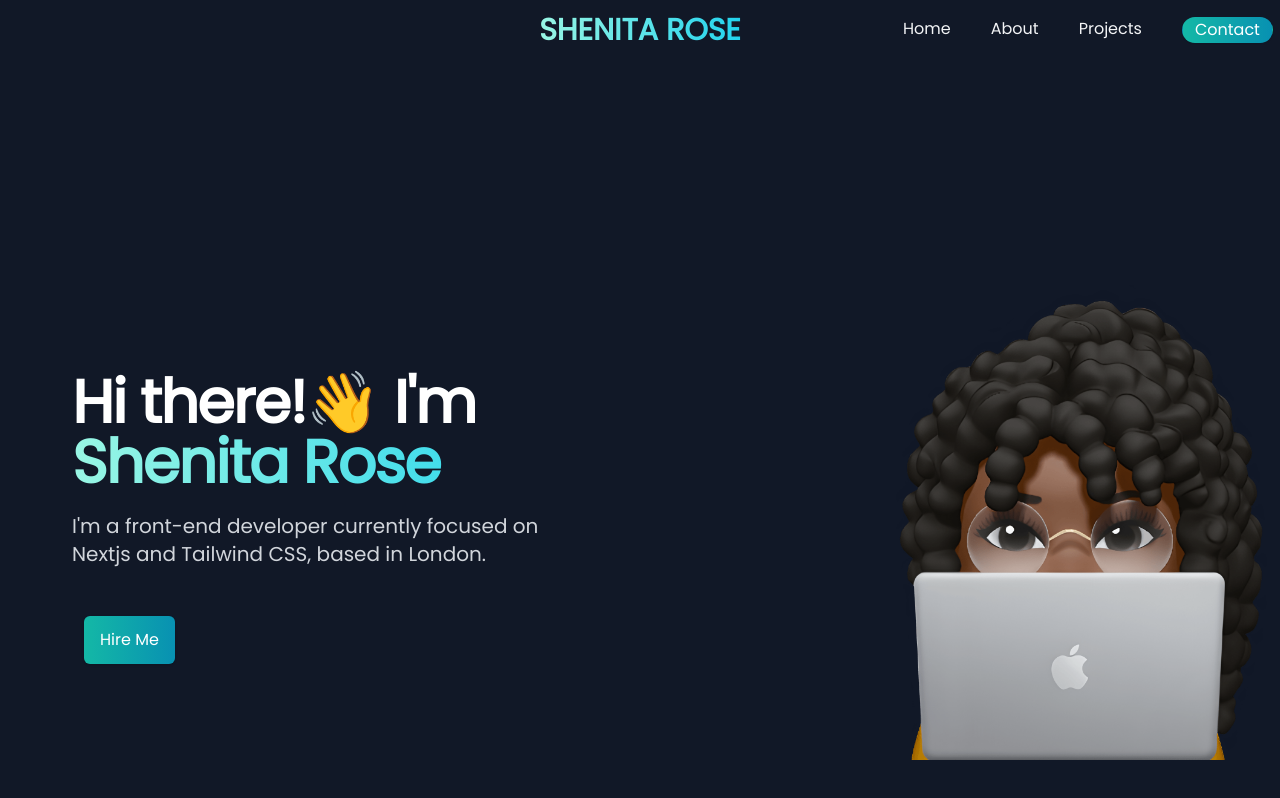
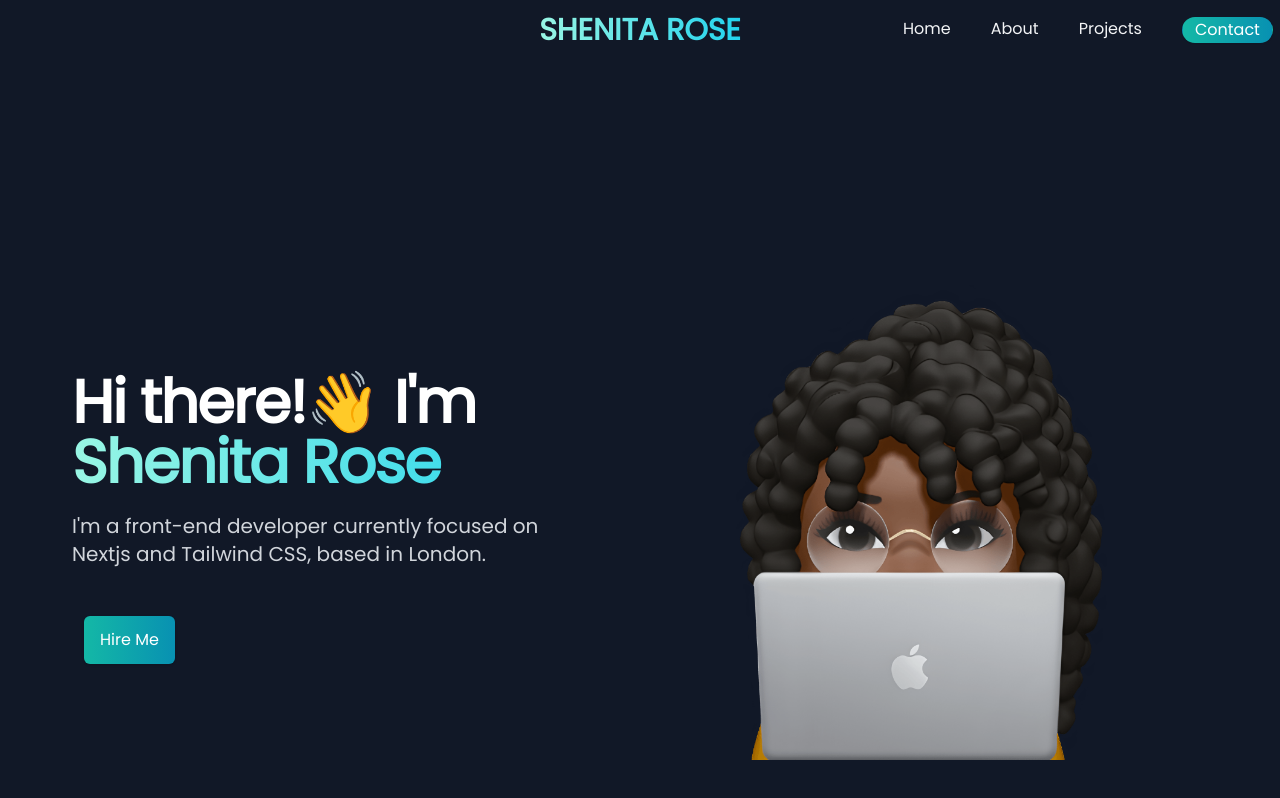
Before and after one commit to ShenitaRose/dev-portfolio, a Next.js app: page / in a window 1280 px wide. Shown: the top 798 px of the page. Built offline with nearby package versions, Linux system fonts and the light colour scheme.

Commit message:
updated main
removed padding left from image

```diff
--- a/components/main.js
+++ b/components/main.js
@@ -35,7 +35,7 @@ export default function Main() {
                 <div className="mt-12 -mb-16 sm:-mb-48 lg:relative lg:m-0">
                   <div className="mx-auto max-w-md px-6 sm:max-w-2xl lg:max-w-none lg:px-0">
                     <Image
-                      className="pl-40 w-full lg:absolute lg:inset-y-0 lg:left-0 lg:h-full lg:w-auto lg:max-w-none"
+                      className=" w-full lg:absolute lg:inset-y-0 lg:left-0 lg:h-full lg:w-auto lg:max-w-none"
                       src="/images/shenita_pc.png"
                       alt="memoji of Shenita using a macbook"
                       width={4000}
```
